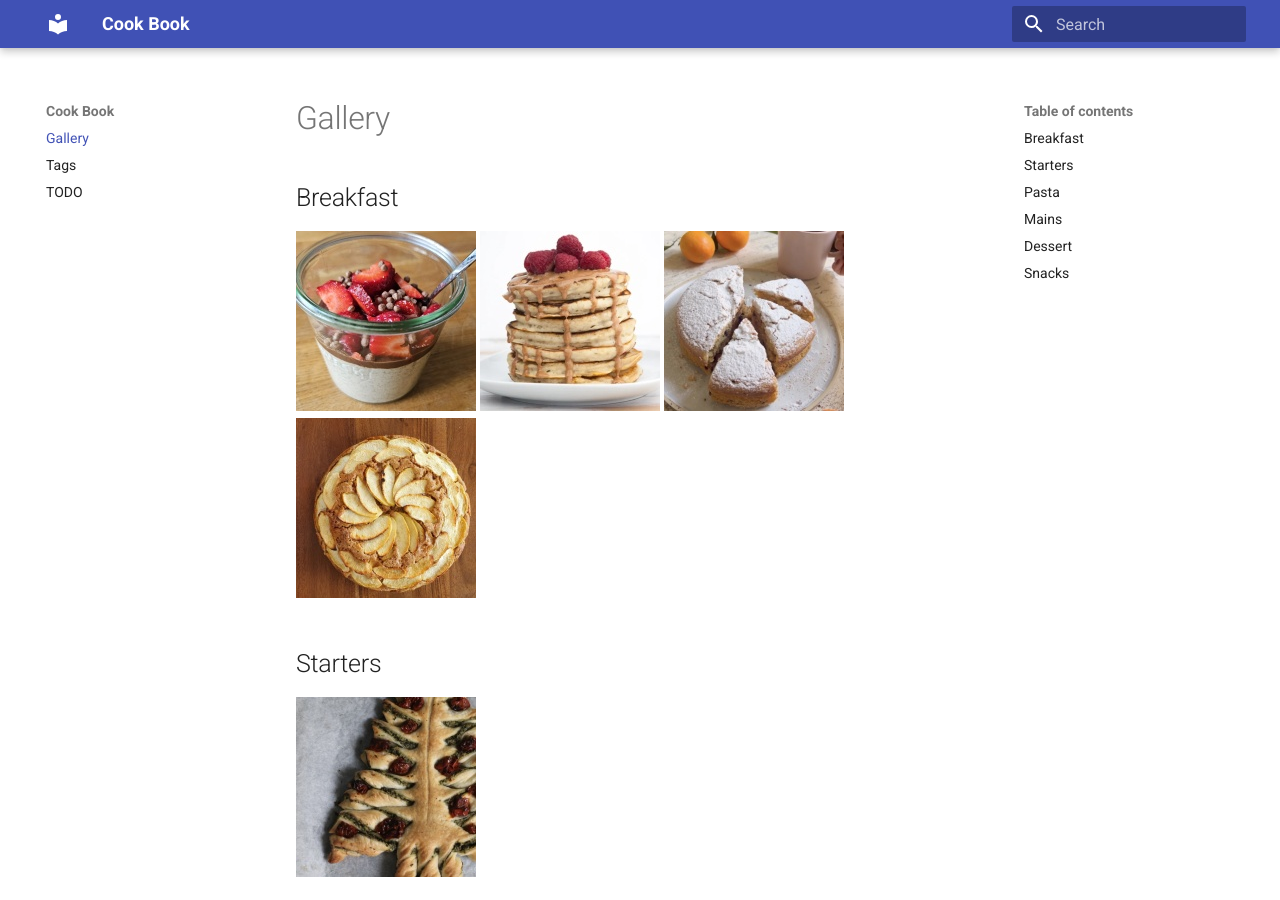
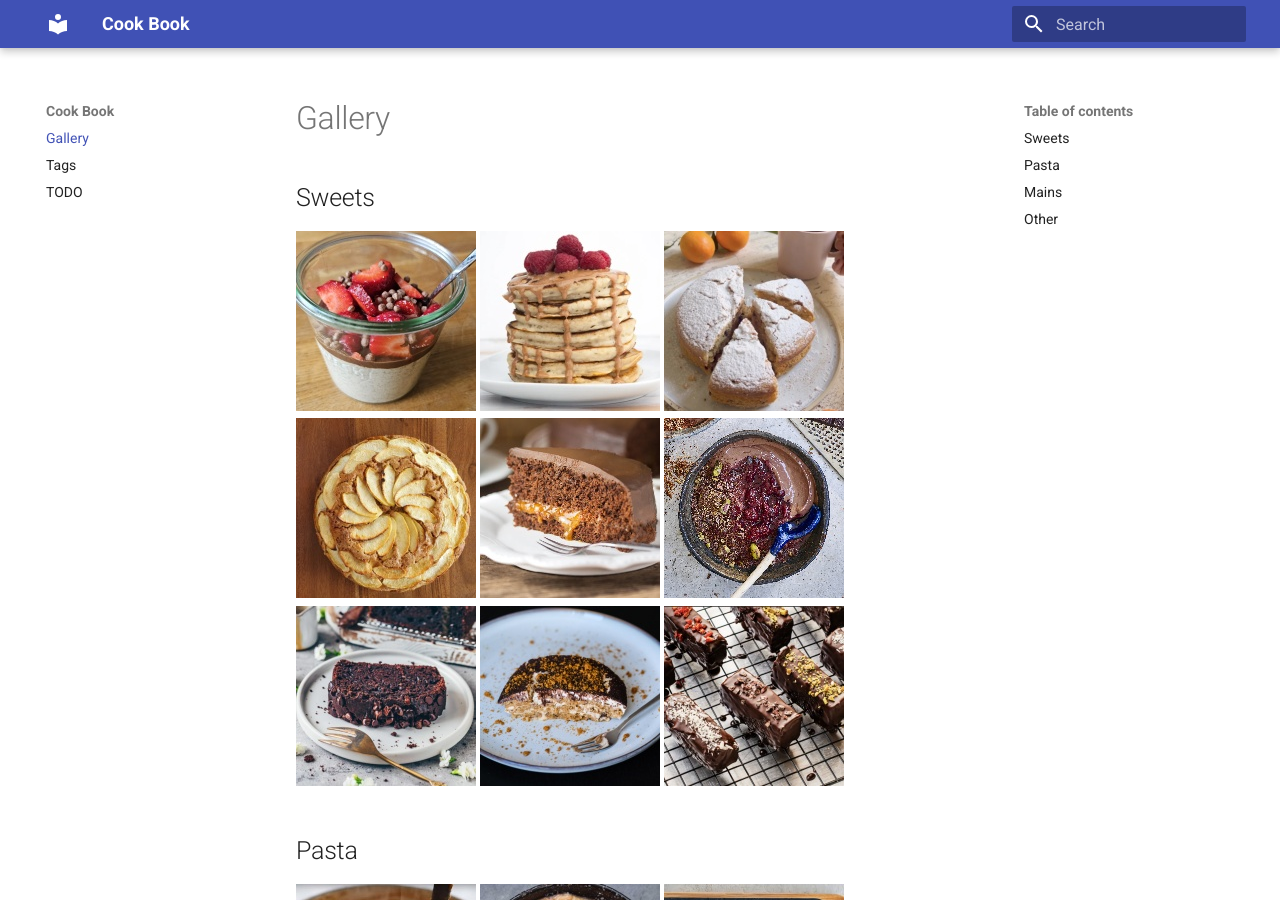
Before and after one commit to gr8jam/cook-book, an MkDocs documentation site: the page built from docs/index.md, in a window 1280 px wide and 900 px high. Built offline with MkDocs 1.6.1 and Material for MkDocs 9.7.7, drawn with Linux system fonts in a browser that asks for light colours.

Commit message:
reorganize recipe sections in index and update dessert and sweets listings

```diff
--- a/docs/index.md
+++ b/docs/index.md
@@ -1,15 +1,16 @@
 # Gallery
 
-## Breakfast
+## Sweets
 
 [![Overnight Oats](recipes/overnight_oats/thumbnail.jpg "Overnight Oats")](recipes/overnight_oats/index.md)
 [![Pancakes](recipes/pancakes/thumbnail.jpg "Pancakes")](recipes/pancakes/index.md)
 [![Orange Cake](recipes/orange_cake/thumbnail.jpg "Orange Cake")](recipes/orange_cake/index.md)
 [![Apple Cake](recipes/apple_cake/thumbnail.jpg "Apple Cake")](recipes/apple_cake/index.md)
-
-## Starters
-
-[![Puffy Zucchini Cake](recipes/puffy_zucchini_cake/thumbnail.jpg "Puffy Zucchini Cake")](recipes/puffy_zucchini_cake/index.md)
+[![Sacher Torte](recipes/sacher_cake/thumbnail.jpg "Sacher Torte")](recipes/sacher_cake/index.md)
+[![Chocolate Mousse](recipes/chocolate_mousse/thumbnail.jpg "Chocolate Mousse")](recipes/chocolate_mousse/index.md)
+[![Chocolate Zucchini Bread](recipes/chocolate_zucchini_bread/thumbnail.jpg "Chocolate Zucchini Bread")](recipes/chocolate_zucchini_bread/index.md)
+[![Tiramisu](recipes/tiramisu/thumbnail.jpg "Tiramisu")](recipes/tiramisu/index.md)
+[![Protein Bars](recipes/protein_bars/thumbnail.jpg "Protein Bars")](recipes/protein_bars/index.md)
 
 ## Pasta
 
@@ -24,7 +25,6 @@
 [![Roasted Red Pepper Sauce](recipes/roasted_red_pepper_sauce/thumbnail.jpg "Roasted Red Pepper Sauce")](recipes/roasted_red_pepper_sauce/index.md)
 [![Smoky Lentils Sauce](recipes/smoky_lentils_sauce/thumbnail.jpg "Smoky Lentils Sauce")](recipes/smoky_lentils_sauce/index.md)
 
-
 ## Mains
 
 [![Nasi Goreng](recipes/nasi_goreng/thumbnail.jpg "Nasi Goreng")](recipes/nasi_goreng/index.md)
@@ -38,16 +38,10 @@
 [![Wellington](recipes/wellington/thumbnail.jpg "Wellington")](recipes/wellington/index.md)
 [![Seitan Roast](recipes/seitan_roast/thumbnail.jpg "Seitan Roast")](recipes/seitan_roast/index.md)
 
-## Dessert
 
-[![Sacher Torte](recipes/sacher_cake/thumbnail.jpg "Sacher Torte")](recipes/sacher_cake/index.md)
-[![Chocolate Mousse](recipes/chocolate_mousse/thumbnail.jpg "Chocolate Mousse")](recipes/chocolate_mousse/index.md)
-[![Chocolate Zucchini Bread](recipes/chocolate_zucchini_bread/thumbnail.jpg "Chocolate Zucchini Bread")](recipes/chocolate_zucchini_bread/index.md)
-[![Tiramisu](recipes/tiramisu/thumbnail.jpg "Tiramisu")](recipes/tiramisu/index.md)
+## Other
 
-## Snacks
-
-[![Protein Bars](recipes/protein_bars/thumbnail.jpg "Protein Bars")](recipes/protein_bars/index.md)
+[![Puffy Zucchini Cake](recipes/puffy_zucchini_cake/thumbnail.jpg "Puffy Zucchini Cake")](recipes/puffy_zucchini_cake/index.md)
 [![Hummus](recipes/hummus/thumbnail.jpg "Hummus")](recipes/hummus/index.md)
 [![Tortilla](recipes/tortilla/thumbnail.jpg "Tortilla")](recipes/tortilla/index.md)
 [![No-Knead Seed Bread](recipes/doctors_daily_bread/thumbnail.jpg "No-Knead Seed Bread")](recipes/doctors_daily_bread/index.md)
```
